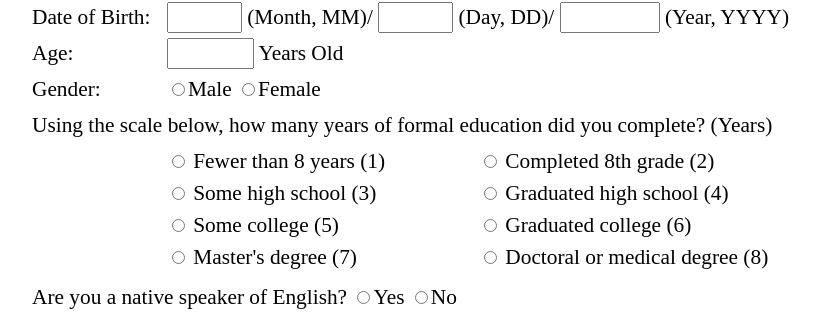
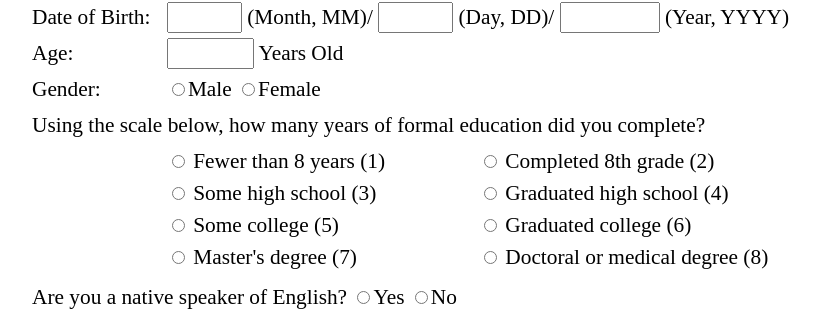
Before and after one commit to nickhuo/CogSearch, a Flask app: template src/templates/demographic.html in a window 1280 px wide. Shown: the part 188-501 px from the top of the page, without its empty margins (163-983 px from the left). Run offline with Flask 3, Linux system fonts and the light colour scheme; the template is opened without the code that fills it, so the values that code supplies are empty; some libraries are stand-ins or nearby versions.

Commit message:
deleted “（years）” in demo page

```diff
--- a/src/templates/demographic.html
+++ b/src/templates/demographic.html
@@ -93,7 +93,6 @@
           <tr>
             <td class="cl0" colspan="4">
               Using the scale below, how many years of formal education did you complete?
-              (Years)
             </td>
           </tr>
 
```
